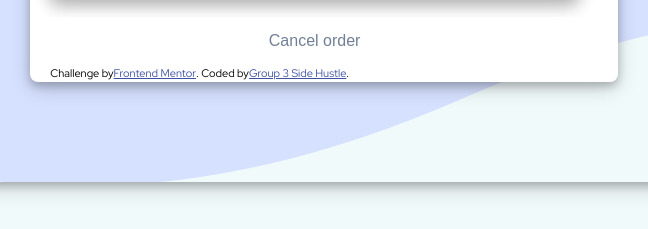
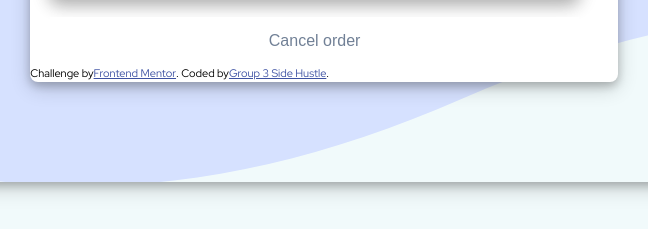
Before and after one commit to Abdulwaduud/Group_3_Capstone_Project_1, a plain HTML site: page index.html in a window 1280 px wide. Shown: the part 738-967 px from the top of the page, 316-964 px from the left. Drawn offline with Linux system fonts and the light colour scheme.

Commit message:
Update style.css

```diff
--- a/style.css
+++ b/style.css
@@ -138,7 +138,6 @@ body {
     display:flex;
     font-size: 11px;
     text-align: center;
-    margin:0 20px 0 20px;
 }
 
 .attribution a{
```
